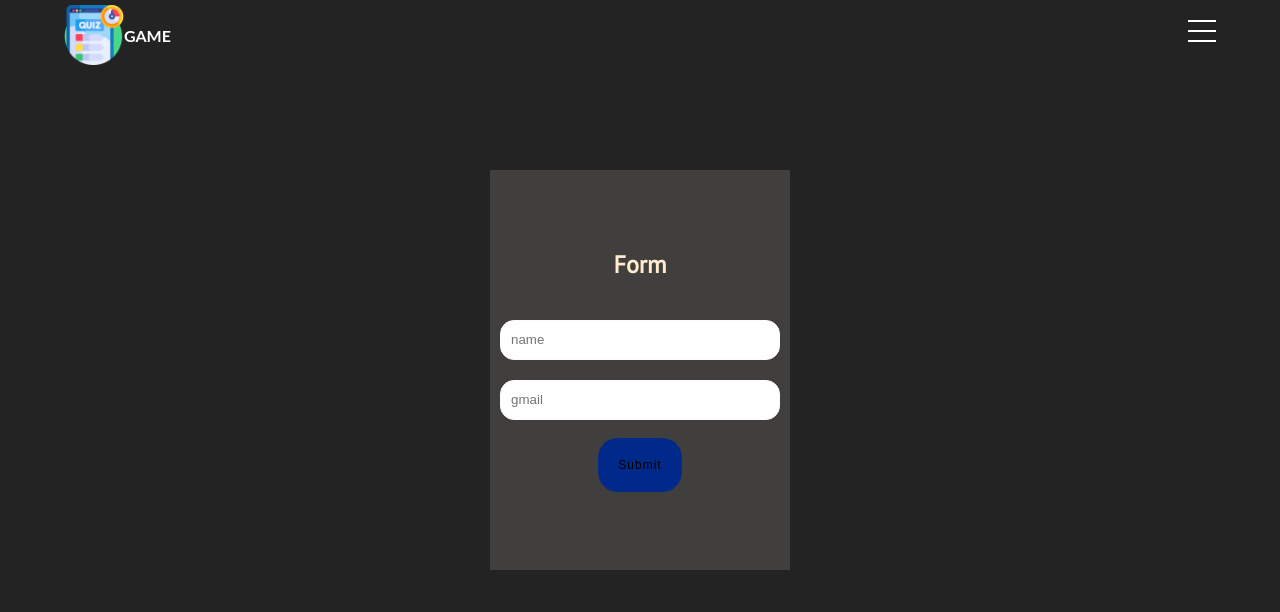
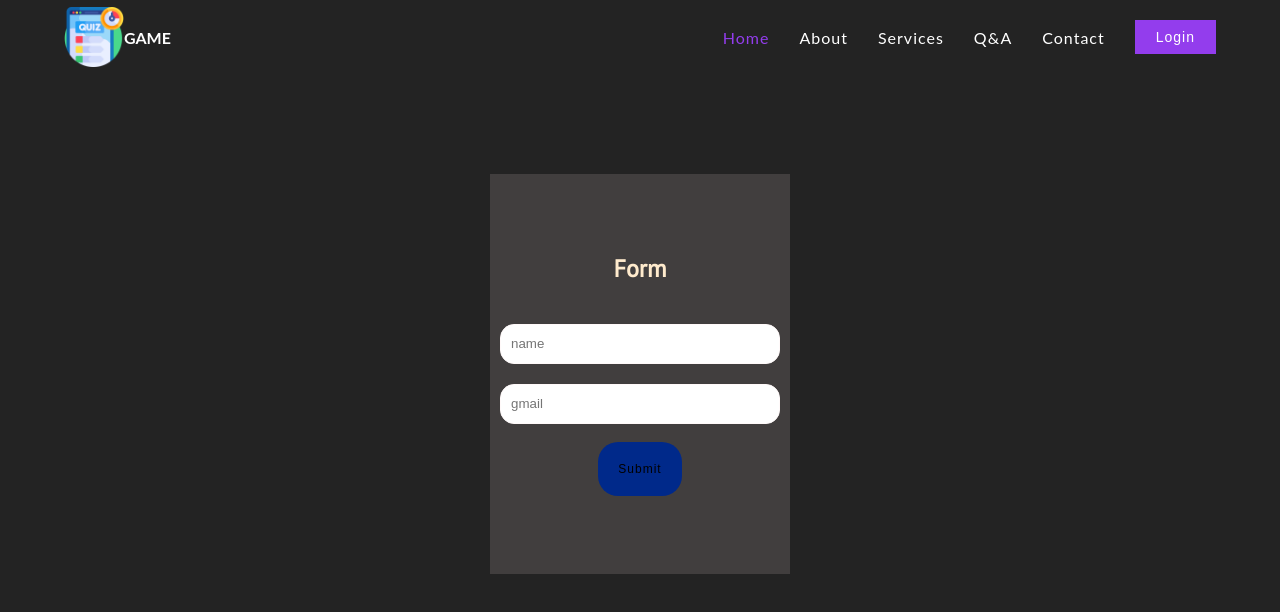
Before and after one commit to hkgithub22/quiz-application, a plain HTML site: page index.html in a window 1280 px wide. Drawn offline with Linux system fonts and the light colour scheme; files that its build step writes are made by us from their sources; a web font is replaced by a local one.

Commit message:
Update index.html

```diff
--- a/index.html
+++ b/index.html
@@ -4,7 +4,7 @@
     <meta charset="UTF-8">
     <meta name="viewport" content="width=device-width, initial-scale=1.0">
     <title>Responsive navbar</title>
-    <link rel="stylesheet" href="./css/style.css">
+    <link rel="stylesheet" href="style.css">
 </head>
 
 <body class="mobile">
@@ -40,7 +40,7 @@
                </section>
 
     </main>
-    <script src="js/alc.js"></script>
+    <script src="alc.js"></script>
 </body>
 
 </html>
```
